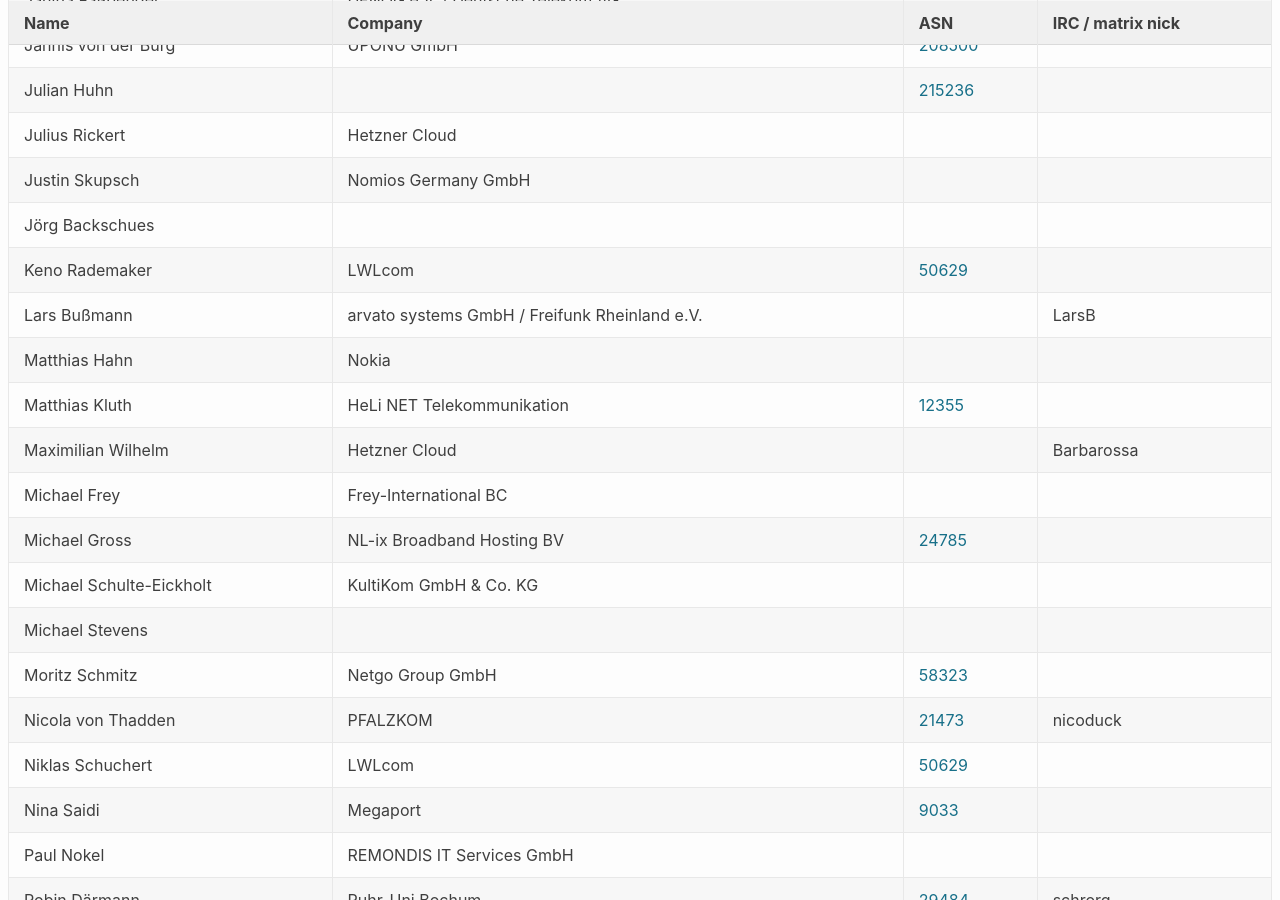
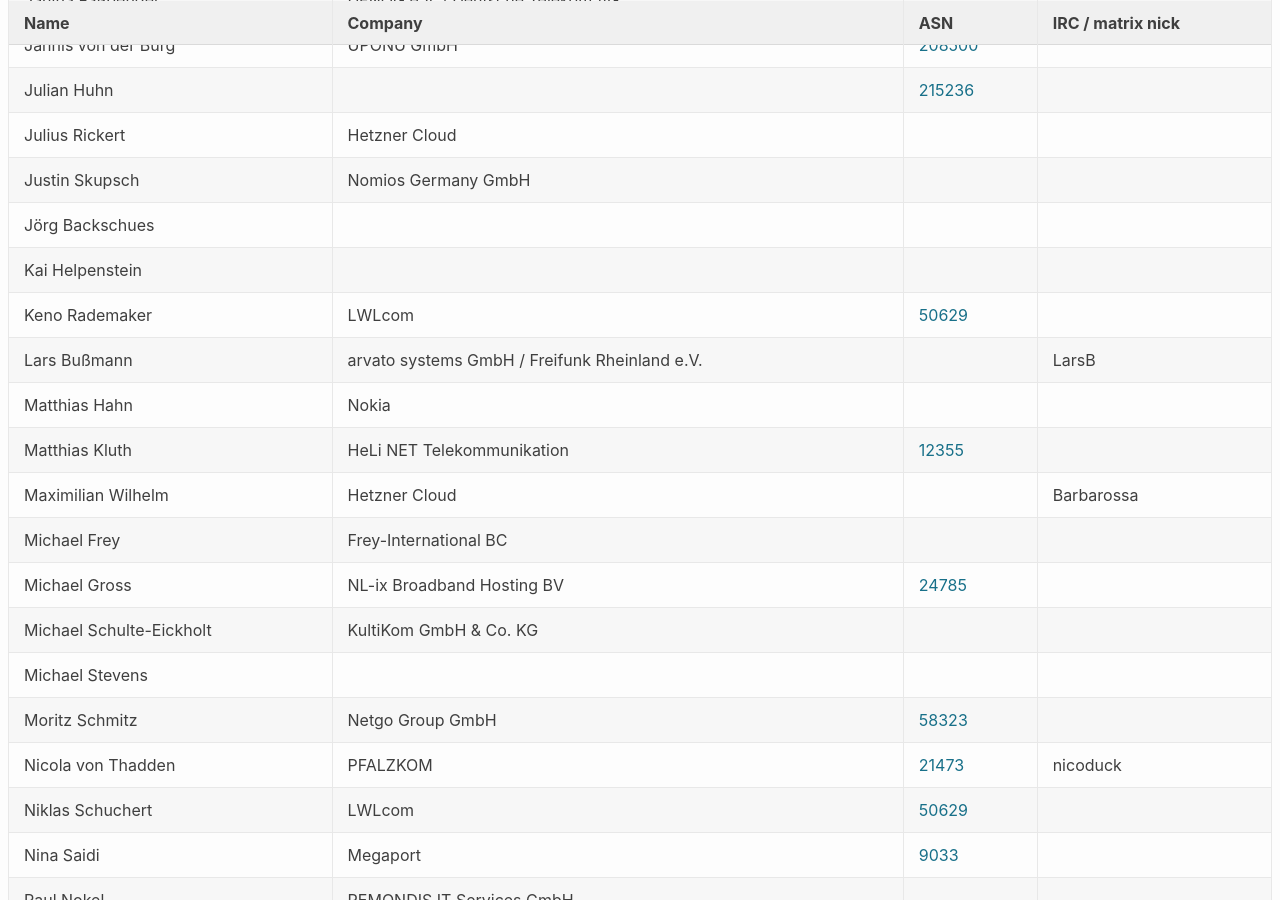
Before and after one commit to denog/pretix-attendeelist, a Jekyll site: the page built from denogmeetup25-02/index.markdown, in a window 1280 px wide and 900 px high, scrolled down 481 px. Built offline with Jekyll 4.4.1, drawn with Linux system fonts in a browser that asks for light colours.

Commit message:
Latest data: Fri Feb 14 12:55:20 UTC 2025

```diff
--- a/_data/attendees_denogmeetup25-02.json
+++ b/_data/attendees_denogmeetup25-02.json
@@ -86,6 +86,12 @@
   {
     "name": "Justin Skupsch",
     "company": "Nomios Germany GmbH",
+    "irc": null,
+    "asn": null
+  },
+  {
+    "name": "Kai Helpenstein",
+    "company": null,
     "irc": null,
     "asn": null
   },
```
